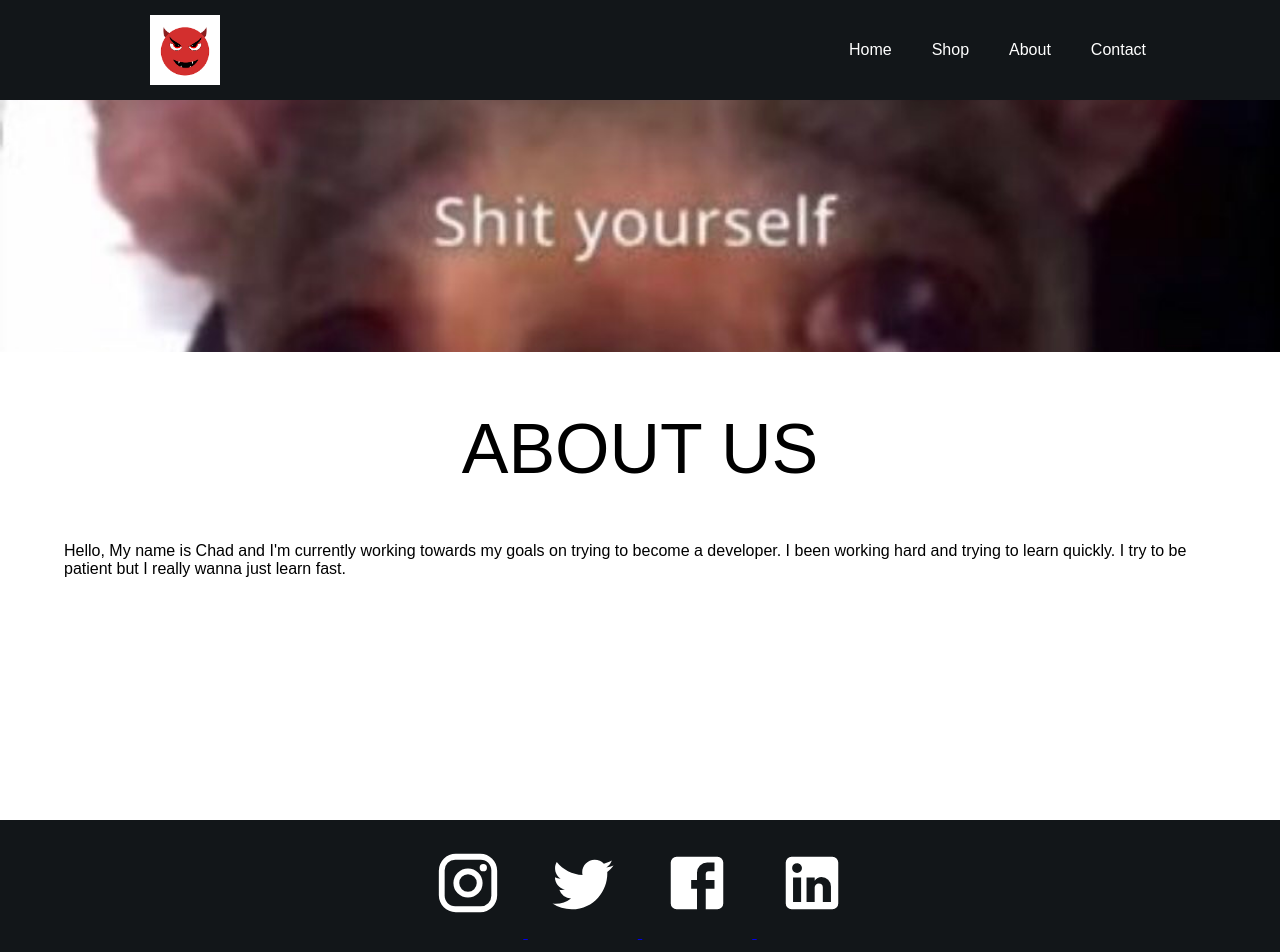
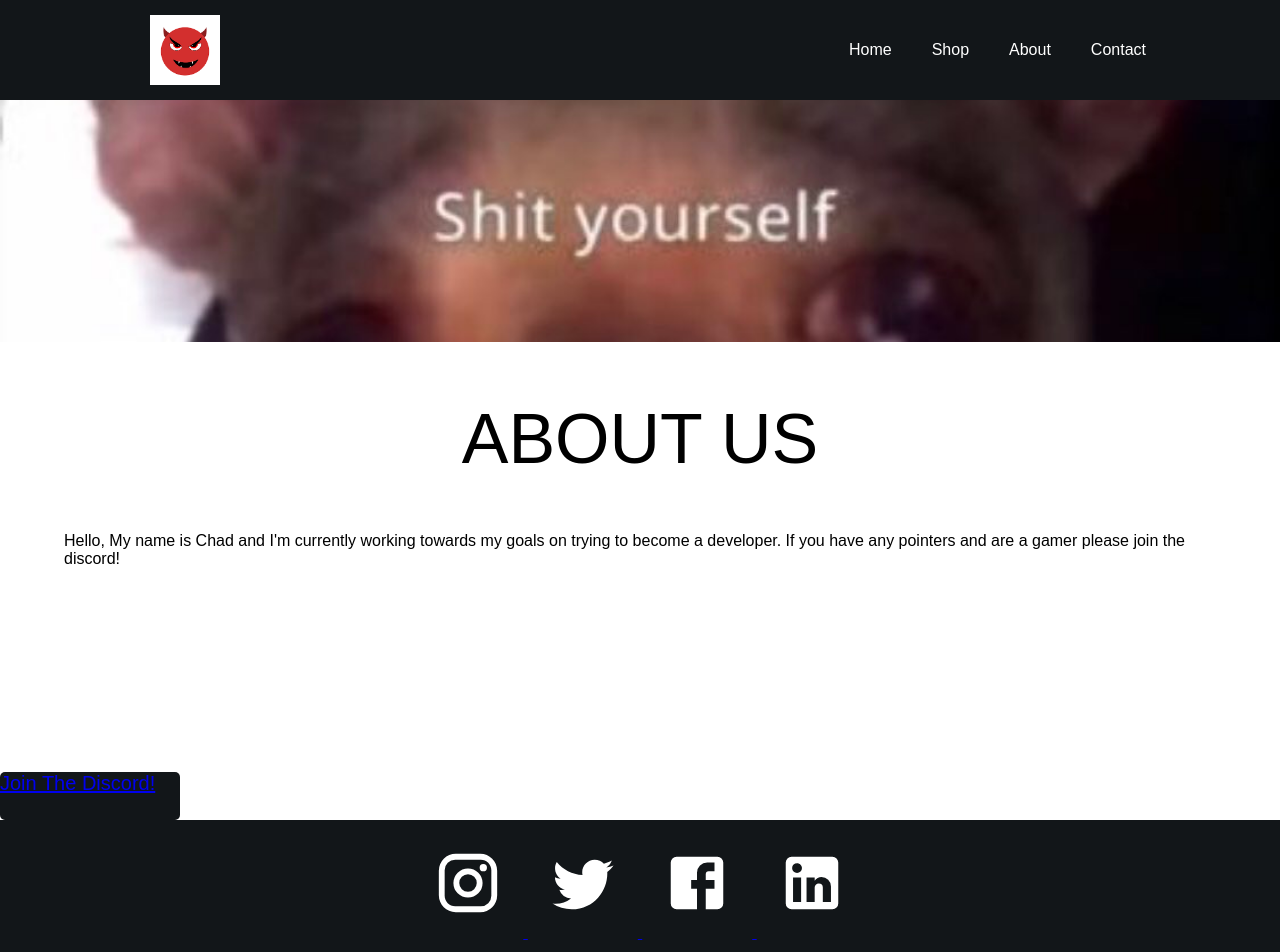
Before and after one commit to DevEhChad/chadsreactproject, a React (Create React App) app: page /about in a window 1280 px wide. Shown: the top 952 px of the page. Built offline with nearby package versions, Linux system fonts and the light colour scheme.

Commit message:
From Laptop Machine Commit

```diff
--- a/src/pages/About.js
+++ b/src/pages/About.js
@@ -12,10 +12,15 @@ function About() {
         <h1> ABOUT US</h1>
         <p>
           Hello, My name is Chad and I'm currently working towards my goals on trying to become a developer.
-          I been working hard and trying to learn quickly.
-          I try to be patient but I really wanna just learn fast.
+          If you have any pointers and are a gamer please join the discord!
         </p>
       </div>
+      <div className="discordinvabout">
+      <a class="btn" href="https://discord.gg/brQXPhQ" target="_blank" rel="noopener noreferrer">Join The Discord!</a>
+    </div>
+      <div className="discordintabout">
+        <iframe src="https://discord.com/widget?id=573633846587817992&theme=dark" allowtransparency="true" frameborder="0" sandbox="allow-popups allow-popups-to-escape-sandbox allow-same-origin allow-scripts"></iframe>
+        </div>
     </div>
   );
 }
--- a/src/styles/About.css
+++ b/src/styles/About.css
@@ -37,3 +37,27 @@
     justify-content: center;
     transform: translateY(-40px);
   }
+
+  .about .discordinvabout {
+    color: black;
+    border: none;
+    border-radius: 5px;
+    cursor: pointer;
+    justify-content: center;
+    background-color: #121619;
+    height: 50px;
+    width: 180px;
+    color: white;
+    text-decoration: none;
+    font-size: 20px;
+  }
+
+  .discordintabout iframe {
+    /*position: fixed;
+    top: 50%;
+    left: 5%;
+    width: 300px;
+    height: 300px;
+    z-index: 1000;*/
+    display: none;
+  }
--- a/src/styles/Footer.css
+++ b/src/styles/Footer.css
@@ -7,6 +7,7 @@
   align-items: center;
   flex-direction: column;
   padding-top: 10px;
+  z-index: 1000;
 }
 
 .socialMedia svg {
--- a/src/styles/Home.css
+++ b/src/styles/Home.css
@@ -53,10 +53,17 @@
 }
 
 .discordint iframe {
+  position: fixed;
   display: flex;
-  justify-content: center;
+  bottom: 20px;
+  right: 20px;
+  height: 350px;
   width: 400px;
-  height: 50svh;
+  background-color: black;
+  border: 1px solid black;
+  padding: 5px;
+  box-shadow: 0px 0px 10px rgba(0, 0, 0, 0.2);
+  z-index: 500;
 }
 
 @media only screen and (max-width: 765px) {
@@ -105,8 +112,11 @@
   }
 
   .discordint iframe {
-    margin-left: 10svw;
-    width: 60svw;
-    height: 350px;
+    display: none;
   }
 }
+@media only screen and (max-height: 500px) {
+  .discordint iframe {
+    display: none;
+  }
+}
--- a/src/styles/Navbar.css
+++ b/src/styles/Navbar.css
@@ -4,6 +4,7 @@
     background-color: #121619;
     display: flex;
     flex-direction: row;
+    z-index: 1000;
   }
 
   .navbar .leftSide {
```
